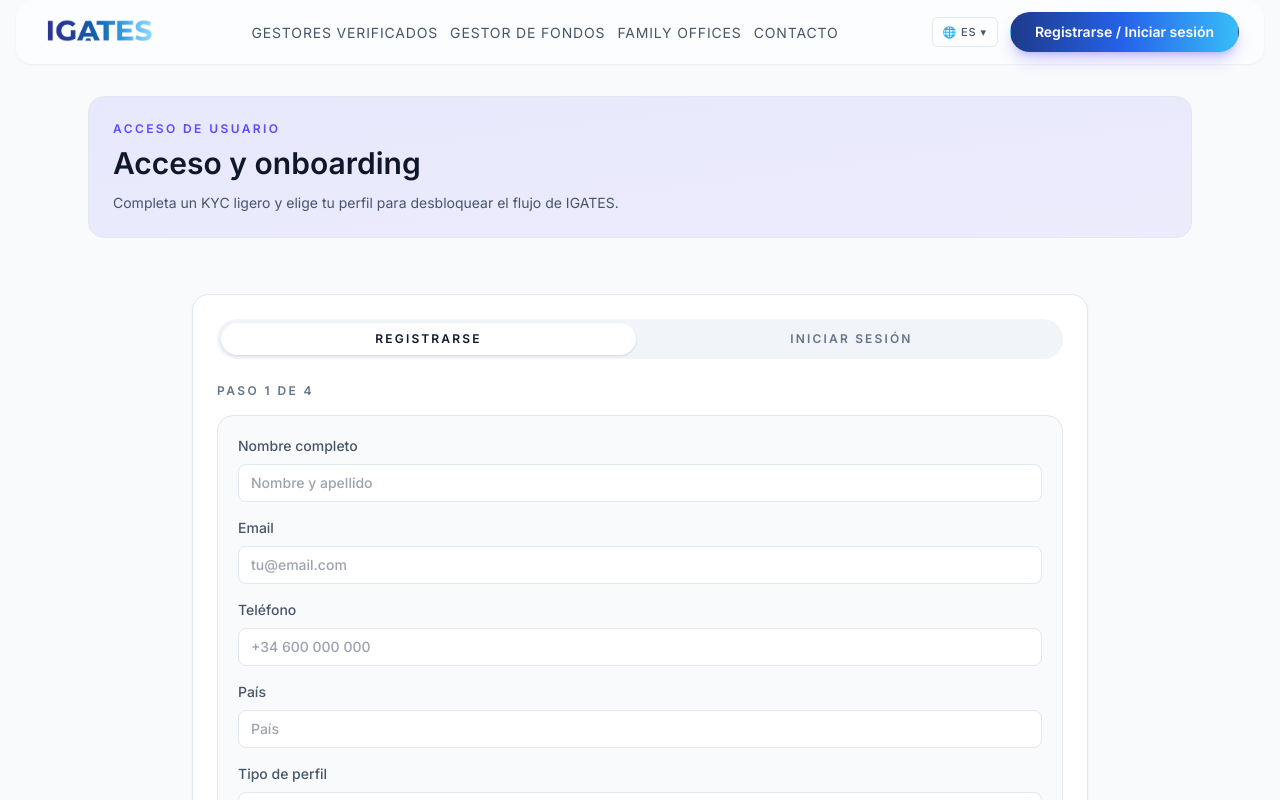
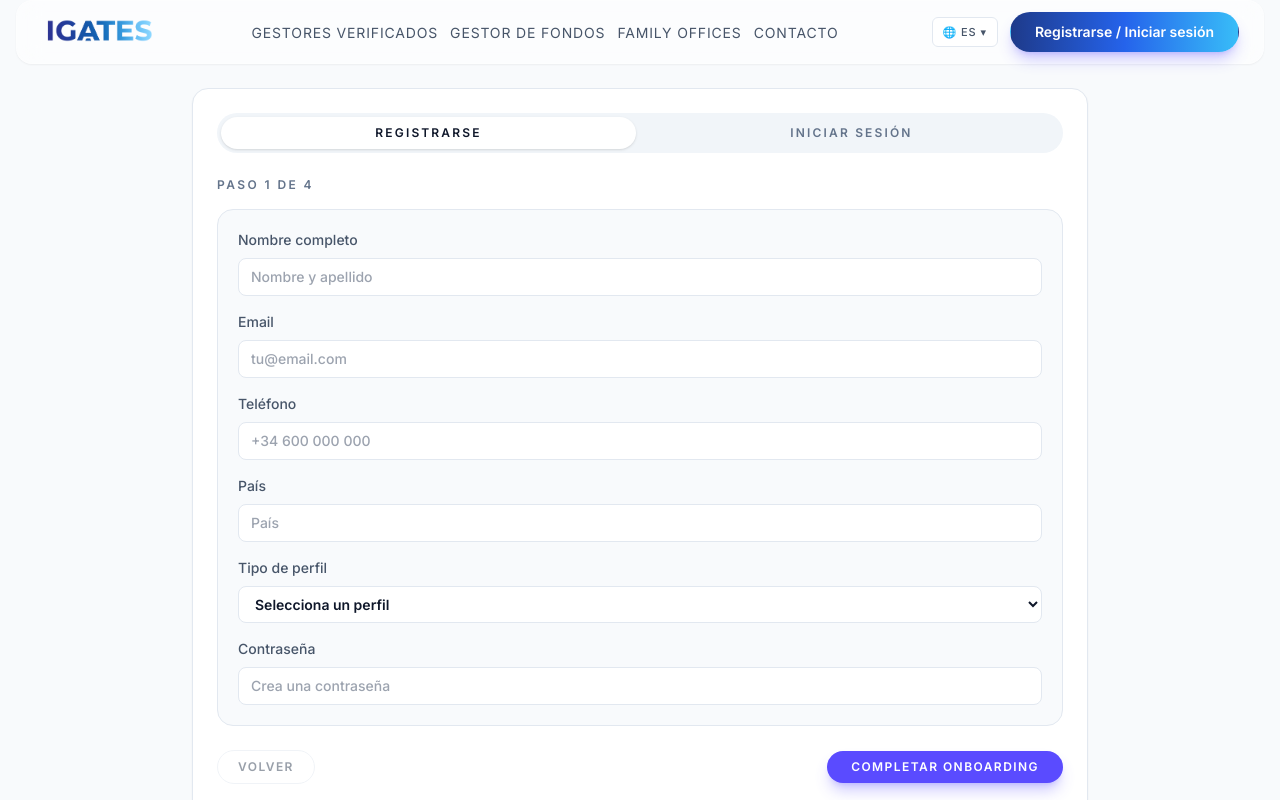
Before and after one commit to Juanherrera-123/Fund_Connect, a Next.js app: page /auth in a window 1280 px wide. Shown: the top 800 px of the page. Built offline with nearby package versions, Linux system fonts and the light colour scheme.

Commit message:
Remove auth page banner

```diff
--- a/src/app/auth/page.tsx
+++ b/src/app/auth/page.tsx
@@ -7,25 +7,6 @@ export default function AuthPage() {
     <div className="min-h-screen bg-slate-50">
       <Navbar />
       <main>
-        <section className="py-8">
-          <div className="mx-auto w-full max-w-6xl px-6">
-            <div className="rounded-2xl border border-slate-200 bg-gradient-to-br from-igates-500/10 to-igates-400/10 p-6">
-              <p
-                className="text-xs font-semibold uppercase tracking-[0.2em] text-igates-500"
-                data-i18n="authEyebrow"
-              >
-                User Access
-              </p>
-              <h1 className="mt-2 text-3xl font-semibold text-slate-900" data-i18n="authTitle">
-                Acceso y onboarding
-              </h1>
-              <p className="mt-3 max-w-2xl text-sm text-slate-600" data-i18n="authLead">
-                Completa un KYC ligero y elige tu perfil para desbloquear el flujo de IGATES.
-              </p>
-            </div>
-          </div>
-        </section>
-
         <section className="py-6">
           <div className="mx-auto w-full max-w-6xl px-6">
             <AuthFlow />
```
